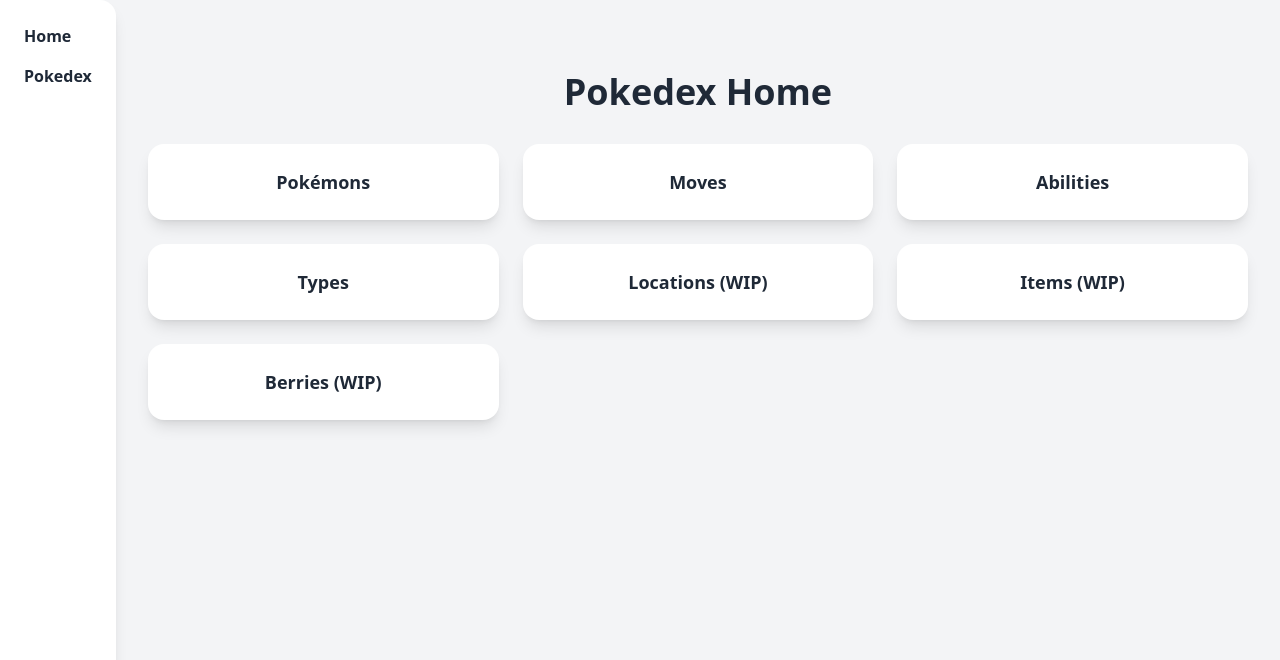
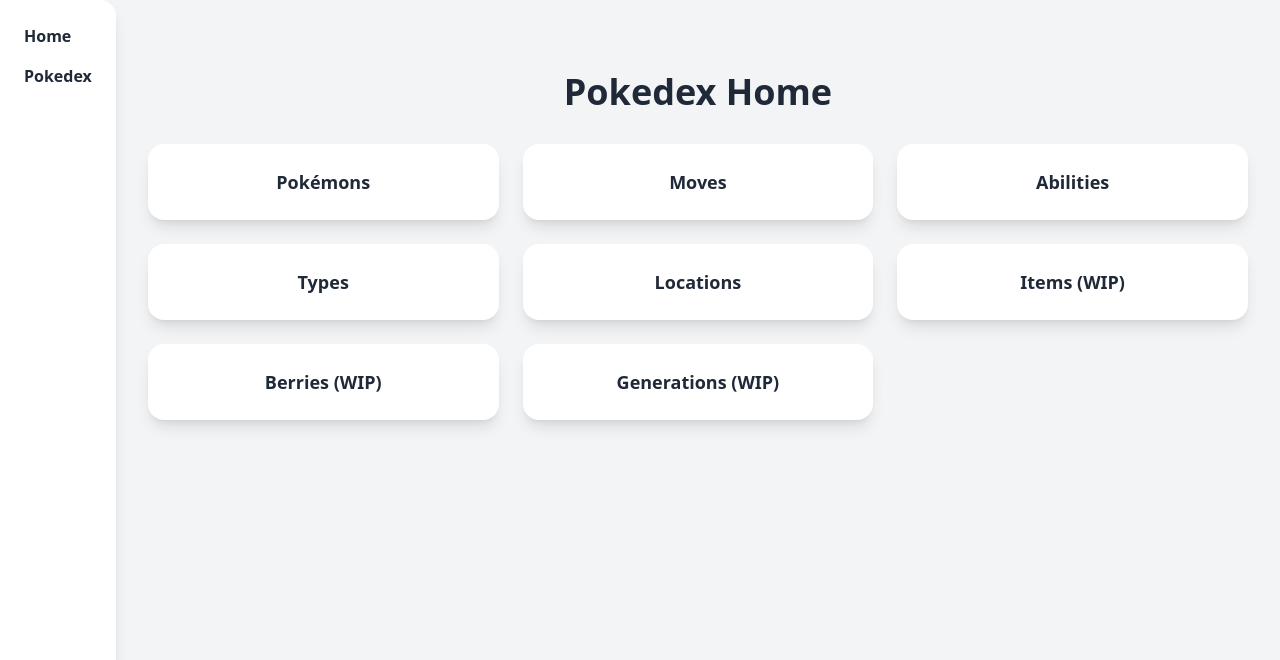
Before and after one commit to TokiSyt/pokeAPI, a Django app: page /pokedex/ in a window 1280 px wide. Shown: the top 660 px of the page. Run offline with Django 5.2, Linux system fonts and the light colour scheme; the visitor is signed in with stand-in values (Sample User, id 1); some libraries are stand-ins or nearby versions.

Commit message:
Pokedex cards update

```diff
--- a/pokedexTool/apps/pokedex/templates/pokedex/pokedex-home.html
+++ b/pokedexTool/apps/pokedex/templates/pokedex/pokedex-home.html
@@ -22,16 +22,20 @@
       <p class="text-gray-800 font-semibold text-lg">Types</p>
     </a>
 
-    <a href="{% url 'pokemons:poke-search' %}" class="bg-white shadow-lg rounded-2xl p-6 text-center hover:bg-gray-50 transition">
-      <p class="text-gray-800 font-semibold text-lg">Locations (WIP)</p>
+    <a href="{% url 'locations:locations-search' %}" class="bg-white shadow-lg rounded-2xl p-6 text-center hover:bg-gray-50 transition">
+      <p class="text-gray-800 font-semibold text-lg">Locations</p>
     </a>
 
-    <a href="{% url 'pokemons:poke-search' %}" class="bg-white shadow-lg rounded-2xl p-6 text-center hover:bg-gray-50 transition">
+    <a href="#" class="bg-white shadow-lg rounded-2xl p-6 text-center hover:bg-gray-50 transition">
       <p class="text-gray-800 font-semibold text-lg">Items (WIP)</p>
     </a>
 
-    <a href="{% url 'pokemons:poke-search' %}" class="bg-white shadow-lg rounded-2xl p-6 text-center hover:bg-gray-50 transition">
+    <a href="#" class="bg-white shadow-lg rounded-2xl p-6 text-center hover:bg-gray-50 transition">
       <p class="text-gray-800 font-semibold text-lg">Berries (WIP)</p>
+    </a>
+
+    <a href="#" class="bg-white shadow-lg rounded-2xl p-6 text-center hover:bg-gray-50 transition">
+      <p class="text-gray-800 font-semibold text-lg">Generations (WIP)</p>
     </a>
 
   </div>
```
